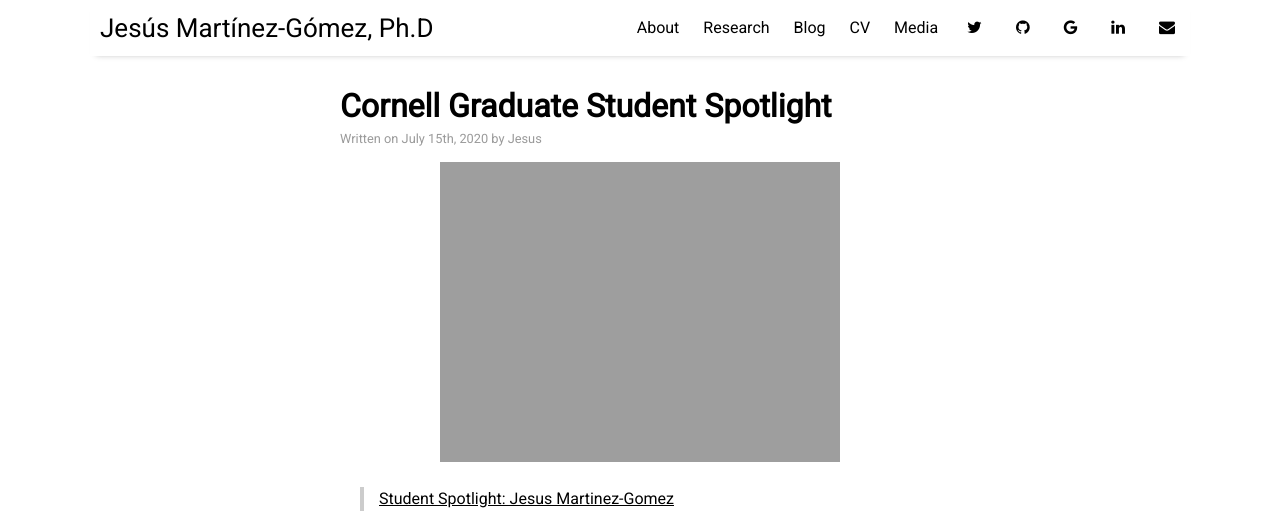
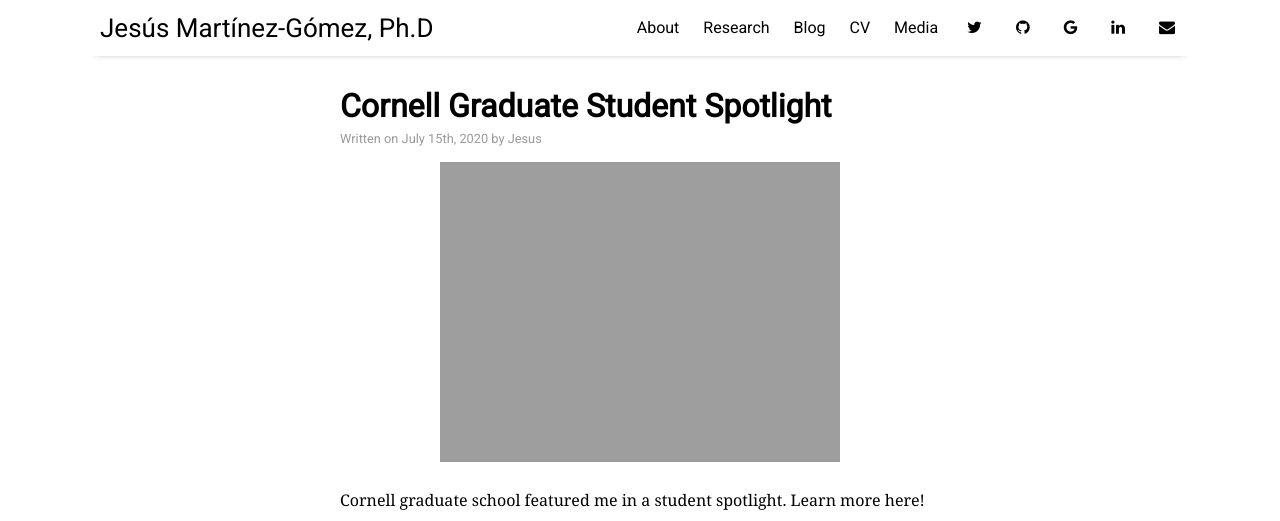
Before and after one commit to Jesusthebotanist/Jesusthebotanist.github.io, a Jekyll site: the page built from _posts/2020-07-15-GradSchoolSpotlight.md, in a window 1280 px wide and 1139 px high. Shown: the top 521 px of the window. Built offline with Jekyll 4.4.1, drawn with Linux system fonts in a browser that asks for light colours; nearby versions of some CDN libraries; grey boxes are pictures that could not be loaded.

Commit message:
Update 2020-07-15-GradSchoolSpotlight.md

```diff
--- a/_posts/2020-07-15-GradSchoolSpotlight.md
+++ b/_posts/2020-07-15-GradSchoolSpotlight.md
@@ -7,6 +7,8 @@
 image: CornellGradSchool.png
 ---
 
+Cornell graduate school featured me in a student spotlight. Learn more here!
+
 <blockquote class="wp-embedded-content" data-secret="i7tQeKOg2v"><a href="https://gradschool.cornell.edu/spotlights/student-spotlight-jesus-martinez-gomez/">Student Spotlight: Jesus Martinez-Gomez</a></blockquote><iframe sandbox="allow-scripts" security="restricted" src="https://gradschool.cornell.edu/spotlights/student-spotlight-jesus-martinez-gomez/embed/#?secret=i7tQeKOg2v" width="600" height="400" title="&#8220;Student Spotlight: Jesus Martinez-Gomez&#8221; &#8212; Graduate School" data-secret="i7tQeKOg2v" frameborder="0" marginwidth="0" marginheight="0" scrolling="no" class="wp-embedded-content"></iframe><script type="text/javascript">
 /*! This file is auto-generated */
 !function(c,l){"use strict";var e=!1,o=!1;if(l.querySelector)if(c.addEventListener)e=!0;if(c.wp=c.wp||{},c.wp.receiveEmbedMessage);else if(c.wp.receiveEmbedMessage=function(e){var t=e.data;if(!t);else if(!(t.secret||t.message||t.value));else if(/[^a-zA-Z0-9]/.test(t.secret));else{for(var r,s,a,i=l.querySelectorAll('iframe[data-secret="'+t.secret+'"]'),n=l.querySelectorAll('blockquote[data-secret="'+t.secret+'"]'),o=0;o<n.length;o++)n[o].style.display="none";for(o=0;o<i.length;o++)if(r=i[o],e.source!==r.contentWindow);else{if(r.removeAttribute("style"),"height"===t.message){if(1e3<(s=parseInt(t.value,10)))s=1e3;else if(~~s<200)s=200;r.height=s}if("link"===t.message)if(s=l.createElement("a"),a=l.createElement("a"),s.href=r.getAttribute("src"),a.href=t.value,a.host===s.host)if(l.activeElement===r)c.top.location.href=t.value}}},e)c.addEventListener("message",c.wp.receiveEmbedMessage,!1),l.addEventListener("DOMContentLoaded",t,!1),c.addEventListener("load",t,!1);function t(){if(o);else{o=!0;for(var e,t,r,s=-1!==navigator.appVersion.indexOf("MSIE 10"),a=!!navigator.userAgent.match(/Trident.*rv:11\./),i=l.querySelectorAll("iframe.wp-embedded-content"),n=0;n<i.length;n++){if(!(r=(t=i[n]).getAttribute("data-secret")))r=Math.random().toString(36).substr(2,10),t.src+="#?secret="+r,t.setAttribute("data-secret",r);if(s||a)(e=t.cloneNode(!0)).removeAttribute("security"),t.parentNode.replaceChild(e,t);t.contentWindow.postMessage({message:"ready",secret:r},"*")}}}}(window,document);
```
